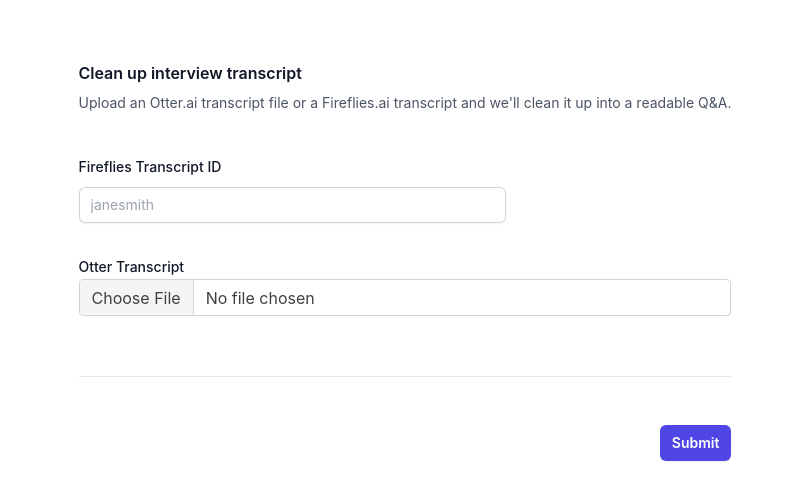
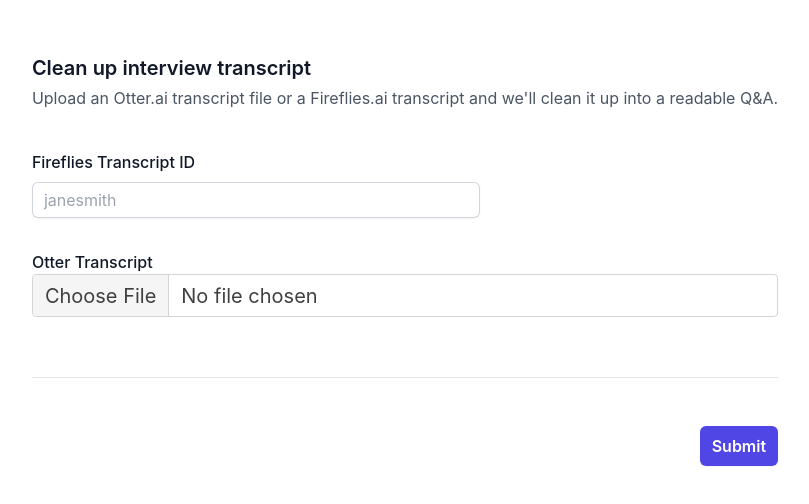
Before and after one commit to yirenlu92/transcript-to-blog-post-frontend, a React (Create React App) app: page / in a window 1280 px wide. Shown: the part 140-644 px from the top of the page, without its empty margins (235-1044 px from the left). Built offline with nearby package versions, Linux system fonts and the light colour scheme.

Commit message:
Make all the font bigger

```diff
--- a/tailwind.config.js
+++ b/tailwind.config.js
@@ -2,6 +2,13 @@
 module.exports = {
   content: ["./src/**/*.{js,jsx,ts,tsx}"],
   theme: {
+    fontSize: {
+      base: "1.25rem", // Change the base font size to 20px (1.25rem)
+      sm: "1rem",
+      md: "1.5rem",
+      lg: "1.875rem",
+      xl: "2.25rem",
+    },
     extend: {},
   },
   plugins: [require("@tailwindcss/forms"), require("@tailwindcss/typography")],
```
